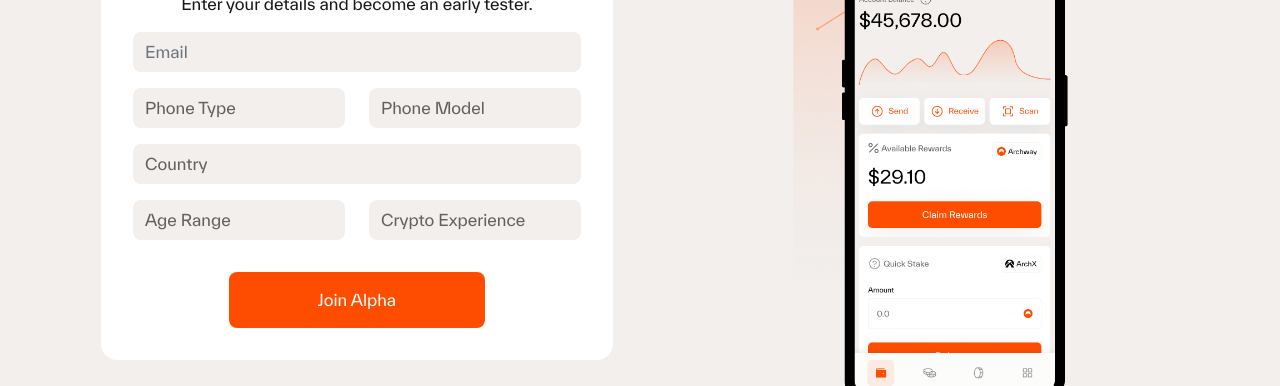
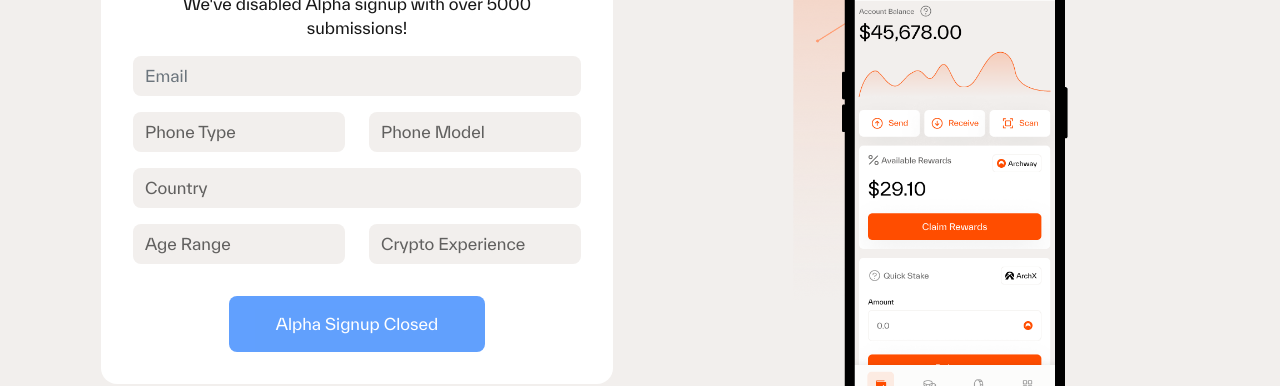
Before and after one commit to Kryptic-Inc/ArchX-ComingSoon, a website: page index.html in a window 1280 px wide. Shown: the part 454-840 px from the top of the page. Drawn offline with nearby package versions, Linux system fonts and the light colour scheme.

Commit message:
Disable Signup

```diff
--- a/assets/js/confirmation.js
+++ b/assets/js/confirmation.js
@@ -1,6 +1,6 @@
 function submitForm(event) {
   event.preventDefault(); // Prevent the default form submission behavior
-
+  return;
   // Get the submit button
   const submitButton = event.target.querySelector("button[type='submit']");
 
--- a/assets/js/form.js
+++ b/assets/js/form.js
@@ -1,6 +1,6 @@
 function submitForm(event) {
   event.preventDefault(); // Prevent the default form submission behavior
-
+  return;
   // Get the submit button
   const submitButton = event.target.querySelector("button[type='submit']");
 
--- a/index.html
+++ b/index.html
@@ -58,7 +58,7 @@
             <h1 class="slogan mb-4">Elevate your Crypto Experience</h1>
             <div class="form-container">
               <h2 class="coming-soon">Coming Soon!</h2>
-              <p class="form-subtitle">Enter your details and become an early tester.</p>
+              <p class="form-subtitle">We've disabled Alpha signup with over 5000 submissions!</p>
               <form
                 name="emailSubscription"
                 method="POST"
@@ -372,7 +372,7 @@
                   </div>
                 </div>
                 <div data-netlify-recaptcha="true" class="captcha"></div>
-                <button type="submit" class="btn btn-primary">Join Alpha</button>
+                <button disabled type="submit" class="btn btn-primary">Alpha Signup Closed</button>
               </form>
             </div>
             <div class="app-stores d-flex justify-content-center mt-3">
```
Also changed, not shown: email-confirmation/index.html (+1 -1 lines).
